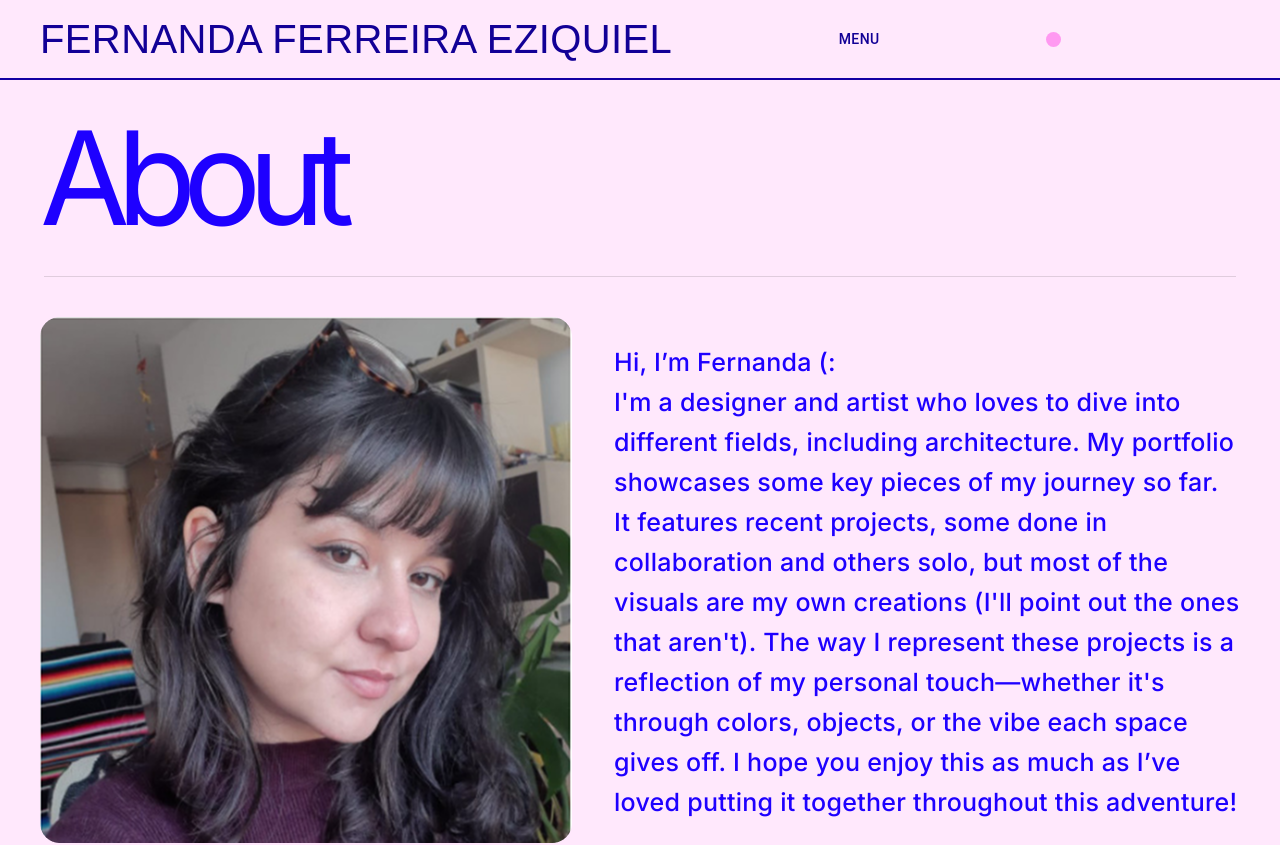
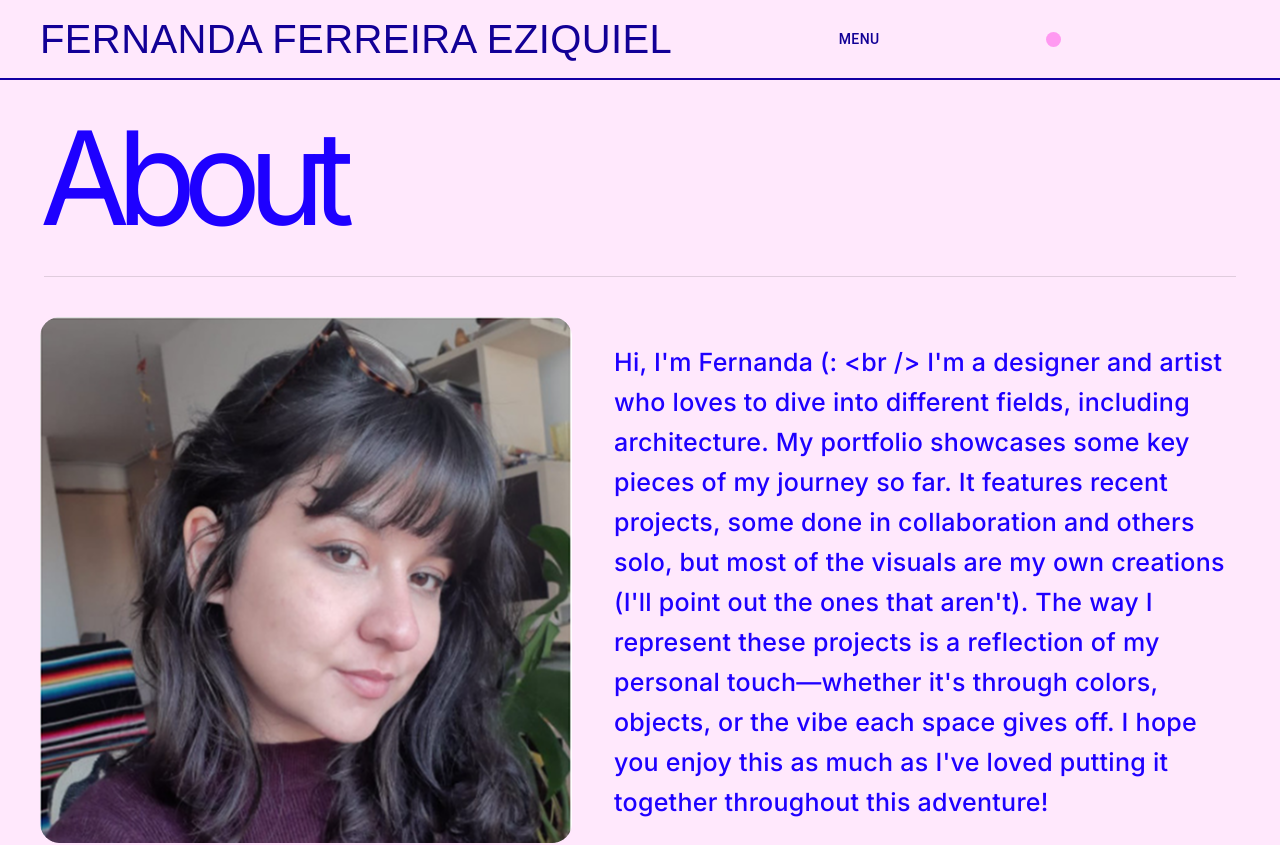
Before and after one commit to carollyb/portfolio-f, a Next.js app: page /about in a window 1280 px wide. Shown: the top 845 px of the page. Built offline with nearby package versions, Linux system fonts and the light colour scheme; a web font is replaced by a local one.

Commit message:
fix: build errors

```diff
--- a/src/pages/about/index.tsx
+++ b/src/pages/about/index.tsx
@@ -61,15 +61,15 @@ export default function About() {
                 color: 'primary.light',
               }}
             >
-              Hi, I’m Fernanda (: <br /> I'm a designer and artist who loves to
+              {`Hi, I'm Fernanda (: <br /> I'm a designer and artist who loves to
               dive into different fields, including architecture. My portfolio
               showcases some key pieces of my journey so far. It features recent
               projects, some done in collaboration and others solo, but most of
               the visuals are my own creations (I'll point out the ones that
               aren't). The way I represent these projects is a reflection of my
               personal touch—whether it's through colors, objects, or the vibe
-              each space gives off. I hope you enjoy this as much as I’ve loved
-              putting it together throughout this adventure!
+              each space gives off. I hope you enjoy this as much as I've loved
+              putting it together throughout this adventure!`}
             </Typography>
           </Box>
         </Box>
--- a/src/pages/project/[project].tsx
+++ b/src/pages/project/[project].tsx
@@ -114,9 +114,8 @@ export default function ProjectPage({
         </Typography>
         <Box sx={{ marginTop: '80px' }}>
           {project.projectImages.map((projectImage, index) => (
-            <Box>
+            <Box key={index}>
               <Image
-                key={index}
                 src={projectImage}
                 alt='project main image'
                 width={500}
```
